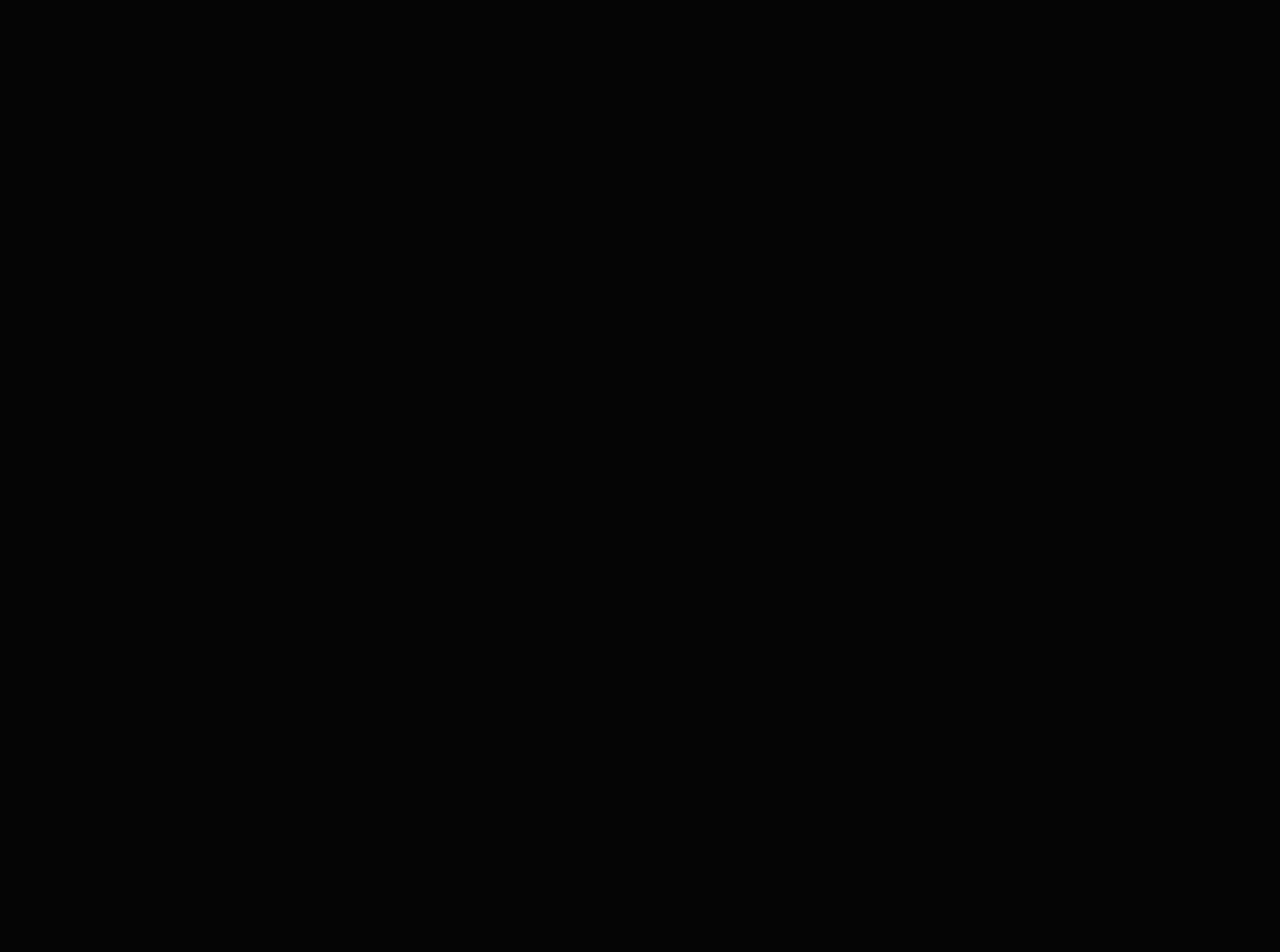
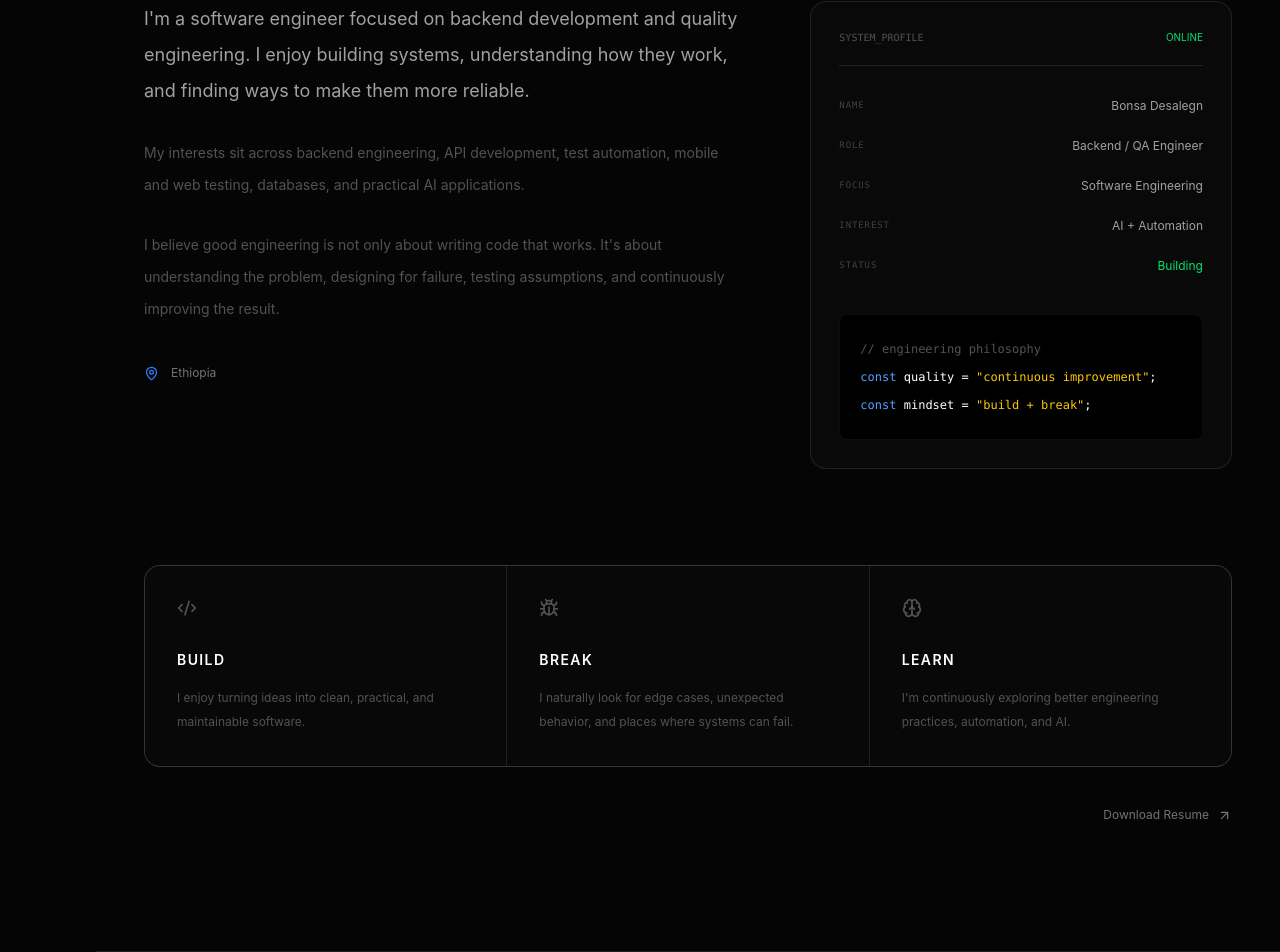
Before and after one commit to bonssss/portfolio, a React (Vite) app: page / in a window 1280 px wide. Shown: the part 6672-7624 px from the top of the page. Before the commit the page ends 6285 px from the top, so only its background shows below. Built offline with nearby package versions, Linux system fonts and the light colour scheme.

Commit message:
feat: add About component and integrate into App layout

```diff
--- a/src/App.tsx
+++ b/src/App.tsx
@@ -6,6 +6,7 @@ import Projects from './components/Projects'
 import Skills from './components/Skills'
 import Process from './components/Process'
 import Experience from './components/Experience'
+import About from './components/About'
 
 
 function App() {
@@ -21,6 +22,7 @@ function App() {
         <Skills/>
         <Process/>
         <Experience/>
+        <About/>
       </main>
 
     </div>
--- a/src/components/About.tsx
+++ b/src/components/About.tsx
@@ -0,0 +1,308 @@
+import { motion } from "framer-motion";
+import {
+  ArrowUpRight,
+  MapPin,
+  Code2,
+  Bug,
+  Brain,
+} from "lucide-react";
+
+const principles = [
+  {
+    icon: Code2,
+    title: "BUILD",
+    description:
+      "I enjoy turning ideas into clean, practical, and maintainable software.",
+  },
+  {
+    icon: Bug,
+    title: "BREAK",
+    description:
+      "I naturally look for edge cases, unexpected behavior, and places where systems can fail.",
+  },
+  {
+    icon: Brain,
+    title: "LEARN",
+    description:
+      "I'm continuously exploring better engineering practices, automation, and AI.",
+  },
+];
+
+export default function About() {
+  return (
+    <section
+      id="about"
+      className="border-b border-white/10 py-32 lg:ml-24"
+    >
+      <div className="mx-auto max-w-7xl px-6 lg:px-12">
+
+        {/* Header */}
+        <div>
+          <p className="text-xs tracking-[0.3em] text-blue-500">
+            06 / ABOUT
+          </p>
+
+          <h2 className="mt-5 max-w-5xl text-5xl font-bold leading-[1] tracking-[-0.05em] md:text-7xl">
+            I don't just build software.
+            <br />
+            <span className="text-neutral-600">
+              I try to find where it breaks.
+            </span>
+          </h2>
+        </div>
+
+
+        {/* Main content */}
+        <div className="mt-20 grid gap-16 lg:grid-cols-[1fr_0.7fr]">
+
+          {/* Story */}
+          <motion.div
+            initial={{
+              opacity: 0,
+              y: 30,
+            }}
+            whileInView={{
+              opacity: 1,
+              y: 0,
+            }}
+            viewport={{
+              once: true,
+            }}
+            transition={{
+              duration: 0.6,
+            }}
+          >
+            <p className="max-w-2xl text-lg leading-9 text-neutral-400">
+              I'm a software engineer focused on backend development
+              and quality engineering. I enjoy building systems,
+              understanding how they work, and finding ways to make
+              them more reliable.
+            </p>
+
+            <p className="mt-7 max-w-2xl text-sm leading-8 text-neutral-600">
+              My interests sit across backend engineering, API
+              development, test automation, mobile and web testing,
+              databases, and practical AI applications.
+            </p>
+
+            <p className="mt-7 max-w-2xl text-sm leading-8 text-neutral-600">
+              I believe good engineering is not only about writing
+              code that works. It's about understanding the problem,
+              designing for failure, testing assumptions, and
+              continuously improving the result.
+            </p>
+
+
+            {/* Location */}
+            <div className="mt-10 flex items-center gap-3 text-xs text-neutral-500">
+              <MapPin
+                size={15}
+                className="text-blue-500"
+              />
+
+              Ethiopia
+            </div>
+
+          </motion.div>
+
+
+          {/* Profile card */}
+          <motion.div
+            initial={{
+              opacity: 0,
+              x: 30,
+            }}
+            whileInView={{
+              opacity: 1,
+              x: 0,
+            }}
+            viewport={{
+              once: true,
+            }}
+            transition={{
+              duration: 0.6,
+              delay: 0.15,
+            }}
+            className="rounded-2xl border border-white/10 bg-[#090909] p-7"
+          >
+
+            {/* Card header */}
+            <div className="flex items-center justify-between border-b border-white/10 pb-5">
+
+              <span className="font-mono text-[10px] text-neutral-600">
+                SYSTEM_PROFILE
+              </span>
+
+              <span className="text-[10px] text-green-400">
+                ONLINE
+              </span>
+
+            </div>
+
+
+            {/* Profile */}
+            <div className="mt-8 space-y-6">
+
+              <ProfileRow
+                label="NAME"
+                value="Bonsa Desalegn"
+              />
+
+              <ProfileRow
+                label="ROLE"
+                value="Backend / QA Engineer"
+              />
+
+              <ProfileRow
+                label="FOCUS"
+                value="Software Engineering"
+              />
+
+              <ProfileRow
+                label="INTEREST"
+                value="AI + Automation"
+              />
+
+              <ProfileRow
+                label="STATUS"
+                value="Building"
+                green
+              />
+
+            </div>
+
+
+            {/* Code */}
+            <div className="mt-10 rounded-lg border border-white/5 bg-black p-5 font-mono text-xs leading-7">
+
+              <p className="text-neutral-600">
+                {"// engineering philosophy"}
+              </p>
+
+              <p>
+                <span className="text-blue-400">
+                  const
+                </span>{" "}
+                quality ={" "}
+                <span className="text-yellow-400">
+                  "continuous improvement"
+                </span>
+                ;
+              </p>
+
+              <p>
+                <span className="text-blue-400">
+                  const
+                </span>{" "}
+                mindset ={" "}
+                <span className="text-yellow-400">
+                  "build + break"
+                </span>
+                ;
+              </p>
+
+            </div>
+
+          </motion.div>
+
+        </div>
+
+
+        {/* Principles */}
+        <div className="mt-24 grid gap-px overflow-hidden rounded-2xl border border-white/10 bg-white/10 md:grid-cols-3">
+
+          {principles.map((principle, index) => {
+            const Icon = principle.icon;
+
+            return (
+              <motion.div
+                key={principle.title}
+                initial={{
+                  opacity: 0,
+                  y: 20,
+                }}
+                whileInView={{
+                  opacity: 1,
+                  y: 0,
+                }}
+                viewport={{
+                  once: true,
+                }}
+                transition={{
+                  delay: index * 0.1,
+                }}
+                className="group bg-[#080808] p-8 transition hover:bg-[#0c0c0c]"
+              >
+
+                <Icon
+                  size={20}
+                  className="text-neutral-600 transition group-hover:text-blue-500"
+                />
+
+                <h3 className="mt-8 text-sm font-semibold tracking-widest">
+                  {principle.title}
+                </h3>
+
+                <p className="mt-4 text-xs leading-6 text-neutral-600">
+                  {principle.description}
+                </p>
+
+              </motion.div>
+            );
+          })}
+
+        </div>
+
+
+        {/* Resume */}
+        <div className="mt-10 flex justify-end">
+
+          <a
+            href="/resume.pdf"
+            className="group flex items-center gap-2 text-xs text-neutral-500 transition hover:text-white"
+          >
+            Download Resume
+
+            <ArrowUpRight
+              size={15}
+              className="transition group-hover:translate-x-1 group-hover:-translate-y-1"
+            />
+          </a>
+
+        </div>
+
+      </div>
+    </section>
+  );
+}
+
+
+function ProfileRow({
+  label,
+  value,
+  green = false,
+}: {
+  label: string;
+  value: string;
+  green?: boolean;
+}) {
+  return (
+    <div className="flex items-center justify-between gap-5">
+
+      <span className="font-mono text-[9px] tracking-widest text-neutral-700">
+        {label}
+      </span>
+
+      <span
+        className={
+          green
+            ? "text-xs text-green-400"
+            : "text-xs text-neutral-400"
+        }
+      >
+        {value}
+      </span>
+
+    </div>
+  );
+}
```
